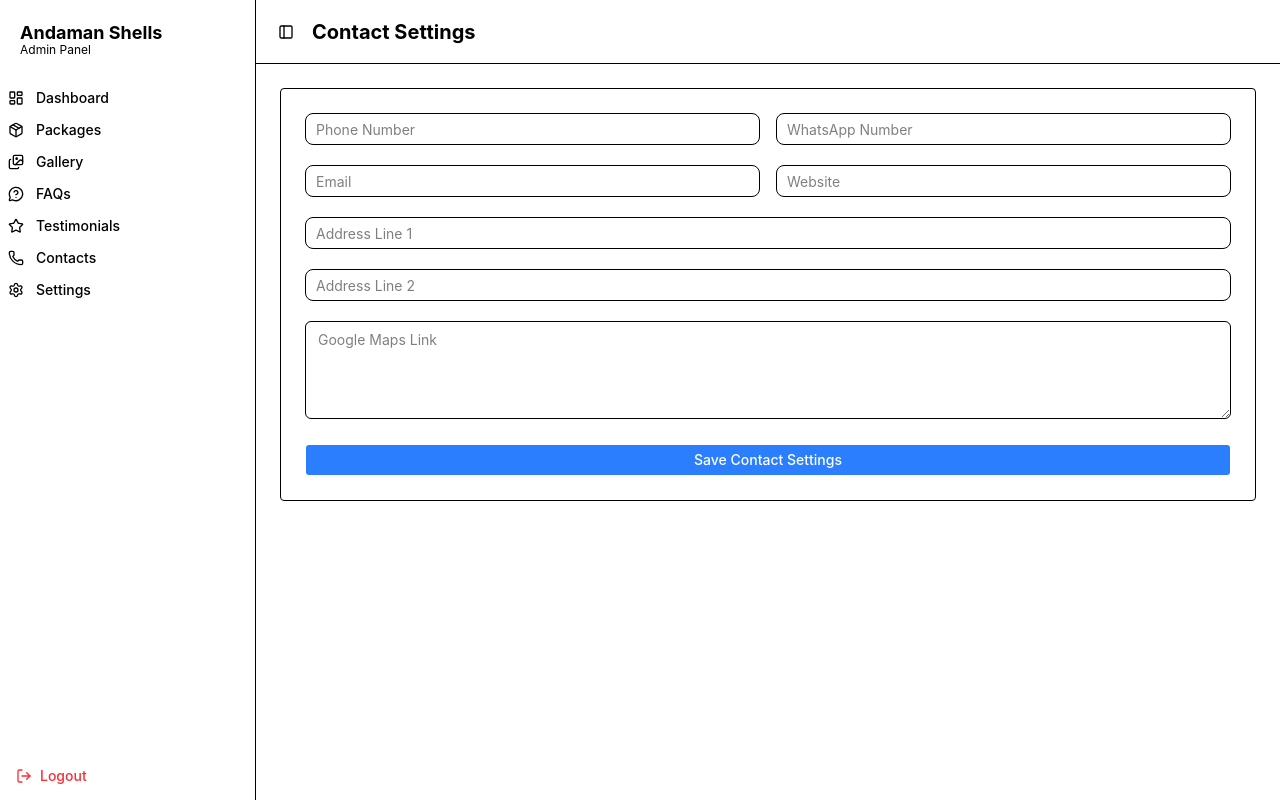
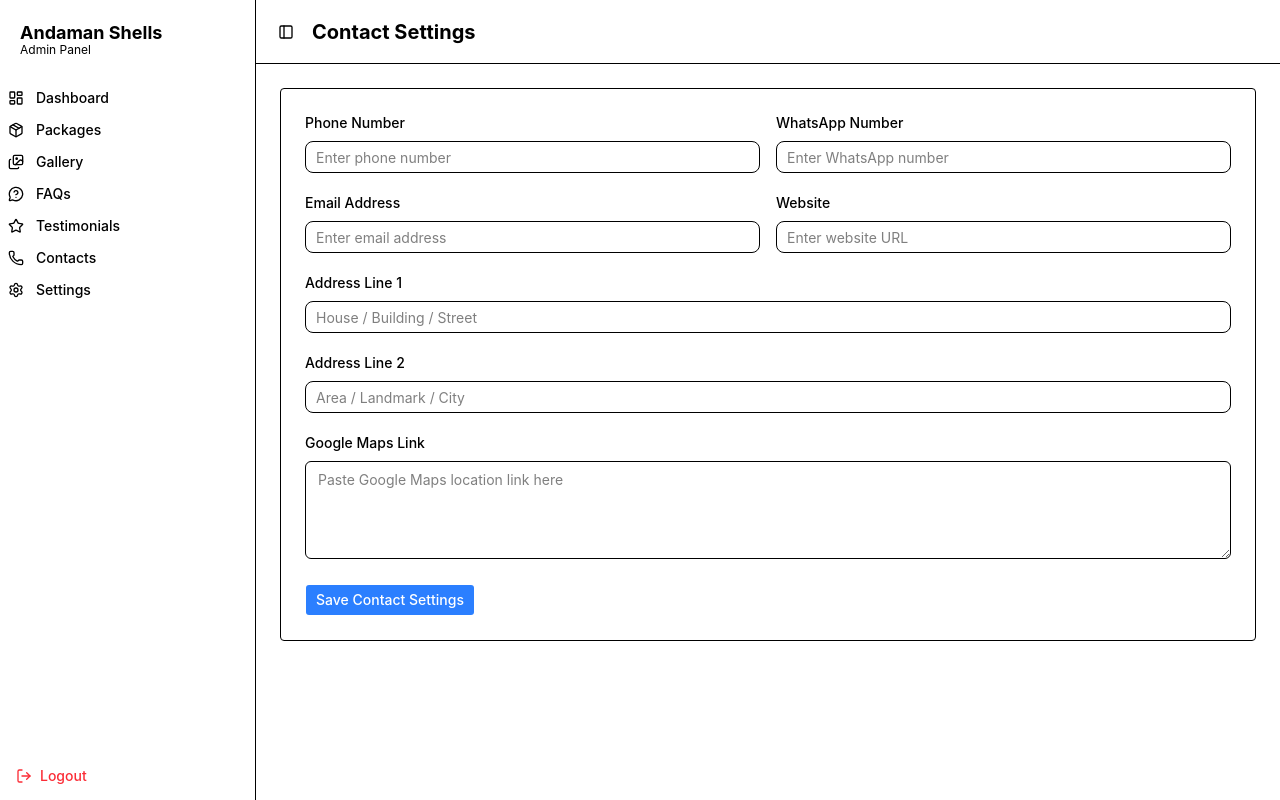
Before and after one commit to manojp97/andaman-shells, a React (Vite) app: page /admin/contact-settings in a window 1280 px wide. Built offline with nearby package versions, Linux system fonts and the light colour scheme; no server answers.

Commit message:
create the contact api successfully

```diff
--- a/src/admin/ContactSettings.jsx
+++ b/src/admin/ContactSettings.jsx
@@ -102,81 +102,142 @@ export default function ContactSettings() {
         {/* HEADER */}
         <header className="flex h-16 items-center gap-3 border-b px-4">
           <SidebarTrigger />
-          <h1 className="text-xl font-bold">
-            Contact Settings
-          </h1>
+          <h1 className="text-xl font-bold">Contact Settings</h1>
         </header>
 
         {/* CONTENT */}
         <div className="p-4 md:p-6">
           <Card className="max-w-5xl p-6 mx-auto border rounded">
-
             <form onSubmit={handleSubmit} className="space-y-5">
-
               {/* PHONE + WHATSAPP */}
               <div className="grid md:grid-cols-2 gap-4">
+                <div>
+                  <label
+                    htmlFor="phone"
+                    className="block mb-2 text-sm font-medium"
+                  >
+                    Phone Number
+                  </label>
                   <Input
+                    id="phone"
                     name="phone"
                     value={form.phone}
                     onChange={handleChange}
-                  placeholder="Phone Number"
+                    placeholder="Enter phone number"
                   />
+                </div>
 
+                <div>
+                  <label
+                    htmlFor="whatsapp"
+                    className="block mb-2 text-sm font-medium"
+                  >
+                    WhatsApp Number
+                  </label>
                   <Input
+                    id="whatsapp"
                     name="whatsapp"
                     value={form.whatsapp}
                     onChange={handleChange}
-                  placeholder="WhatsApp Number"
+                    placeholder="Enter WhatsApp number"
                   />
+                </div>
               </div>
 
               {/* EMAIL + WEBSITE */}
               <div className="grid md:grid-cols-2 gap-4">
+                <div>
+                  <label
+                    htmlFor="email"
+                    className="block mb-2 text-sm font-medium"
+                  >
+                    Email Address
+                  </label>
                   <Input
+                    id="email"
                     name="email"
                     value={form.email}
                     onChange={handleChange}
-                  placeholder="Email"
+                    placeholder="Enter email address"
                   />
+                </div>
 
+                <div>
+                  <label
+                    htmlFor="website"
+                    className="block mb-2 text-sm font-medium"
+                  >
+                    Website
+                  </label>
                   <Input
+                    id="website"
                     name="website"
                     value={form.website}
                     onChange={handleChange}
-                  placeholder="Website"
+                    placeholder="Enter website URL"
+                  />
+                </div>
+              </div>
+
+              {/* ADDRESS LINE 1 */}
+              <div>
+                <label
+                  htmlFor="addressLine1"
+                  className="block mb-2 text-sm font-medium"
+                >
+                  Address Line 1
+                </label>
+                <Input
+                  id="addressLine1"
+                  name="addressLine1"
+                  value={form.addressLine1}
+                  onChange={handleChange}
+                  placeholder="House / Building / Street"
                 />
               </div>
 
-              {/* ADDRESS */}
+              {/* ADDRESS LINE 2 */}
+              <div>
+                <label
+                  htmlFor="addressLine2"
+                  className="block mb-2 text-sm font-medium"
+                >
+                  Address Line 2
+                </label>
                 <Input
-                name="addressLine1"
-                value={form.addressLine1}
-                onChange={handleChange}
-                placeholder="Address Line 1"
-              />
-
-              <Input
+                  id="addressLine2"
                   name="addressLine2"
                   value={form.addressLine2}
                   onChange={handleChange}
-                placeholder="Address Line 2"
+                  placeholder="Area / Landmark / City"
                 />
+              </div>
 
               {/* MAP LINK */}
+              <div>
+                <label
+                  htmlFor="mapsLink"
+                  className="block mb-2 text-sm font-medium"
+                >
+                  Google Maps Link
+                </label>
+
                 <textarea
+                  id="mapsLink"
                   name="mapsLink"
                   value={form.mapsLink}
                   onChange={handleChange}
                   rows={4}
-                placeholder="Google Maps Link"
-                className="w-full rounded-md border border-input bg-background px-3 py-2 text-sm"
+                  placeholder="Paste Google Maps location link here"
+                  className="w-full rounded-md border border-input bg-background px-3 py-2 text-sm focus:outline-none focus:ring-2 focus:ring-blue-400"
                 />
+              </div>
 
               {/* SUBMIT BUTTON */}
               <Button
                 type="submit"
                 disabled={loading}
-                className="w-full border rounded bg-blue-500 hover:bg-blue-600 cursor-pointer text-white"
+                className="w-full md:w-auto border rounded bg-blue-500 hover:bg-blue-600 cursor-pointer text-white"
               >
                 {loading ? (
                   <>
@@ -187,9 +248,7 @@ export default function ContactSettings() {
                   "Save Contact Settings"
                 )}
               </Button>
-
             </form>
-
           </Card>
         </div>
       </SidebarInset>
--- a/src/components/Carousel.jsx
+++ b/src/components/Carousel.jsx
@@ -6,22 +6,78 @@ import {
   CarouselPrevious,
 } from "@/components/ui/carousel";
 
+import { useState } from "react";
+import { Button } from "./ui/button";
+import { Loader2 } from "lucide-react";
+import API from "@/api/api";
+
+import {
+  Dialog,
+  DialogContent,
+  DialogHeader,
+  DialogTitle,
+  DialogTrigger,
+} from "./ui/dialog";
+
 const images = [
-  {
-    src: "/Banner 1.jpg",
-    alt: "Andaman Tour Package",
-  },
-  {
-    src: "/banner2.jpg",
-    alt: "Havelock Island Beach",
-  },
-  {
-    src: "/banner3.jpg",
-    alt: "Port Blair Tourism",
-  },
+  { src: "/Banner 1.jpg", alt: "Andaman Tour Package" },
+  { src: "/banner2.jpg", alt: "Havelock Island Beach" },
+  { src: "/banner3.jpg", alt: "Port Blair Tourism" },
 ];
 
 export default function CustomCarousel() {
+  // ✅ ALL STATES HERE
+  const [open, setOpen] = useState(false);
+  const [loading, setLoading] = useState(false);
+
+  const [form, setForm] = useState({
+    name: "",
+    phone: "",
+    message: "",
+  });
+
+  // ✅ CHANGE HANDLER
+  const handleChange = (e) => {
+    const { name, value } = e.target;
+
+    setForm((prev) => ({
+      ...prev,
+      [name]: value,
+    }));
+  };
+
+  // ✅ SUBMIT HANDLER
+  const handleSubmit = async (e) => {
+    e.preventDefault();
+
+    try {
+      setLoading(true);
+
+      const res = await API.post("/contacts", form);
+
+      if (res?.status === 200 || res?.status === 201) {
+        alert("Enquiry Submitted Successfully!");
+
+        setForm({
+          name: "",
+          phone: "",
+          message: "",
+        });
+
+        setOpen(false);
+      }
+    } catch (error) {
+      console.error(error);
+
+      alert(
+        error?.response?.data?.message ||
+          "Something went wrong. Please try again.",
+      );
+    } finally {
+      setLoading(false);
+    }
+  };
+
   return (
     <div className="w-full overflow-hidden">
       <ShadCarousel className="w-full">
@@ -32,44 +88,118 @@ export default function CustomCarousel() {
                 <img
                   src={item.src}
                   alt={item.alt}
-                  loading="eager"
-                  fetchPriority="high"
-                  width="1920"
-                  height="1080"
                   className="h-full w-full object-cover"
                 />
 
                 {/* Overlay */}
                 <div className="absolute inset-0 bg-black/40">
                   <div className="flex h-full items-center justify-center px-4">
-                    <div className="max-w-4xl text-center text-white">
-                      <h2 className="text-lg sm:text-xl md:text-3xl font-bold">
+                    <div className="text-center text-white max-w-4xl">
+                      <h2 className="text-lg md:text-3xl font-bold">
                         Get the Best Price with Local Expertise
                       </h2>
 
-                      <h1 className="mt-4 text-3xl sm:text-4xl md:text-5xl lg:text-6xl font-bold">
+                      <h1 className="mt-4 text-3xl md:text-6xl font-bold">
                         Compare Before You Book!
                       </h1>
 
-                      <div className="mt-8 flex flex-col sm:flex-row items-center justify-center gap-4">
-                        <button
-                          onClick={() =>
-                            document
-                              .getElementById("enquiry-form")
-                              ?.scrollIntoView({ behavior: "smooth" })
-                          }
-                          className="w-full sm:w-auto rounded-full bg-sky-400 px-6 py-3 font-bold text-black hover:bg-sky-300 transition"
-                        >
-                          BOOK NOW
-                        </button>
+                      <div className="mt-8 flex flex-col sm:flex-row gap-4 justify-center">
+                        {/* ✅ BOOK NOW DIALOG */}
+                        <Dialog open={open} onOpenChange={setOpen}>
+                          <DialogTrigger asChild>
+                            <button className="rounded-full bg-sky-400 px-6 py-3 font-bold text-black hover:bg-sky-300 transition">
+                              BOOK NOW
+                            </button>
+                          </DialogTrigger>
 
+                          <DialogContent className="sm:max-w-125 bg-white">
+                            <DialogHeader>
+                              <DialogTitle>Contact Us</DialogTitle>
+                            </DialogHeader>
+
+                            <form
+                              onSubmit={handleSubmit}
+                              className="space-y-4 mt-4"
+                            >
+                              {/* NAME */}
+                              <div>
+                                <label
+                                  htmlFor="name"
+                                  className="block mb-2 font-medium"
+                                >
+                                  Your Name
+                                </label>
+                                <input
+                                  id="name"
+                                  name="name"
+                                  value={form.name}
+                                  onChange={handleChange}
+                                  placeholder="Enter your full name"
+                                  className="w-full border p-3 rounded focus:outline-none focus:ring-2 "
+                                  required
+                                />
+                              </div>
+
+                              {/* PHONE */}
+                              <div>
+                                <label
+                                  htmlFor="phone"
+                                  className="block mb-2 font-medium"
+                                >
+                                  Phone Number
+                                </label>
+                                <input
+                                  id="phone"
+                                  name="phone"
+                                  type="tel"
+                                  value={form.phone}
+                                  onChange={handleChange}
+                                  placeholder="Enter your phone number"
+                                  className="w-full border p-3 rounded focus:outline-none focus:ring-2 "
+                                  required
+                                />
+                              </div>
+
+                              {/* MESSAGE */}
+                              <div>
+                                <label
+                                  htmlFor="message"
+                                  className="block mb-2 font-medium"
+                                >
+                                  Message
+                                </label>
+                                <textarea
+                                  id="message"
+                                  name="message"
+                                  value={form.message}
+                                  onChange={handleChange}
+                                  placeholder="Write your message here..."
+                                  rows={4}
+                                  className="w-full border p-3 rounded focus:outline-none focus:ring-2 "
+                                  required
+                                />
+                              </div>
+
+                              {/* SUBMIT BUTTON */}
+                              <Button
+                                type="submit"
+                                disabled={loading}
+                                className="w-full text-white bg-blue-500 hover:bg-blue-600"
+                              >
+                                {loading ? "Sending..." : "Send Message"}
+                              </Button>
+                            </form>
+                          </DialogContent>
+                        </Dialog>
+
+                        {/* ✅ SCROLL BUTTON */}
                         <button
                           onClick={() =>
                             document
                               .getElementById("packages")
                               ?.scrollIntoView({ behavior: "smooth" })
                           }
-                          className="w-full sm:w-auto rounded-full border border-sky-400 px-6 py-3 font-bold hover:bg-sky-400 transition"
+                          className="rounded-full border border-sky-400 px-6 py-3 font-bold text-white hover:bg-sky-400 transition"
                         >
                           OUR PACKAGES
                         </button>
@@ -82,7 +212,6 @@ export default function CustomCarousel() {
           ))}
         </CarouselContent>
 
-        {/* Desktop only arrows */}
         <CarouselPrevious className="hidden md:flex left-4" />
         <CarouselNext className="hidden md:flex right-4" />
       </ShadCarousel>
--- a/src/components/PackageCards.jsx
+++ b/src/components/PackageCards.jsx
@@ -108,7 +108,7 @@ const PackageCards = ({ image, title }) => {
             </Button>
           </DialogTrigger>
 
-          <DialogContent className="sm:max-w-[500px] bg-white border-white">
+          <DialogContent className="sm:max-w-125  bg-white border-white">
             <DialogHeader>
               <DialogTitle>Contact Us</DialogTitle>
             </DialogHeader>
```
Lines whose indentation alone changed are shown as unchanged.
